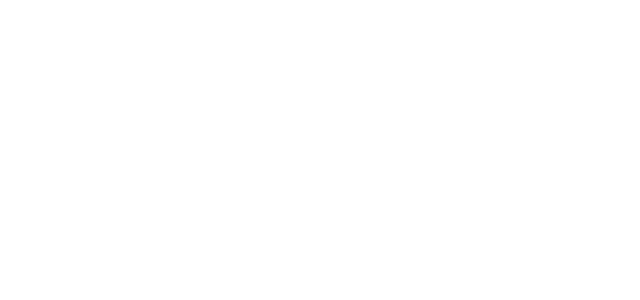
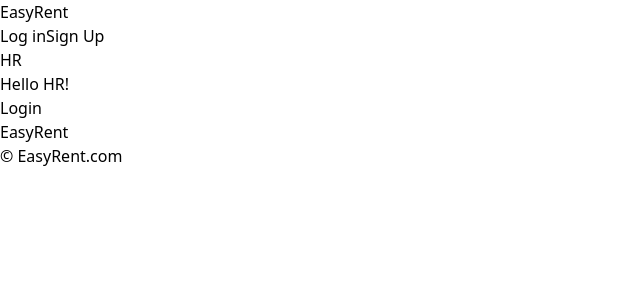
Before and after one commit to Sudila-Jayasekara/EasyRent, a React (Vite) app in the folder frontend/: page /HR in a window 1280 px wide. Before the commit this address had no page. Shown: the top 300 px of the page, without its empty margins (0-640 px from the left). Built offline with nearby package versions, Linux system fonts and the light colour scheme.

Commit message:
Create HR Dashboard

```diff
--- a/frontend/package.json
+++ b/frontend/package.json
@@ -27,6 +27,6 @@
     "eslint-plugin-react-refresh": "^0.4.5",
     "postcss": "^8.4.36",
     "tailwindcss": "^3.4.1",
-    "vite": "^5.1.6"
+    "vite": "^5.2.2"
   }
 }
--- a/frontend/src/App.jsx
+++ b/frontend/src/App.jsx
@@ -4,6 +4,7 @@
 import Home from './pages/Home';
 import Booking from './pages/Booking And Payment Management/Booking';
 import Payment from './pages/Booking And Payment Management/Payment';
+import HR from './pages/HR Management/HR';
 
 
 
@@ -13,6 +14,7 @@
       <Route path='/' element={<Layout title="Home"><Home/></Layout>} />
       <Route path='/booking' element={<Layout title="Booking"><Booking/></Layout>} />
       <Route path='/payment' element={<Layout title="Payment"><Payment/></Layout>} />
+      <Route path='/HR' element={<Layout title="HR"><HR/></Layout>} />
     </Routes>
   )
 }
--- a/frontend/src/components/TestButtons.jsx
+++ b/frontend/src/components/TestButtons.jsx
@@ -23,7 +23,7 @@
         <Link to={'/payment'}>Payment</Link>
         </button>
         <button className='bg-white text-black hover:bg-black hover:text-white font-bold py-2 px-4 rounded'>
-        <Link>HR</Link>
+        <Link to={'/HR'}>HR</Link>
         </button>
         <button className='bg-white text-black hover:bg-black hover:text-white font-bold py-2 px-4 rounded'>
         <Link>Maintenance</Link>
--- /dev/null
+++ b/frontend/src/pages/HR Management/HR.jsx
@@ -0,0 +1,15 @@
+import React from 'react'
+import { Link } from 'react-router-dom'
+
+const HR = () => {
+  return (
+    <div>
+        <h2>
+            Hello HR!
+        </h2>
+        <button>Login</button>
+    </div>
+  )
+}
+
+export default HR
```
Also changed, not shown: frontend/src/pages/HR Management/delete.txt (deleted), 1 other file (tests, documents, lock files or other folders).
